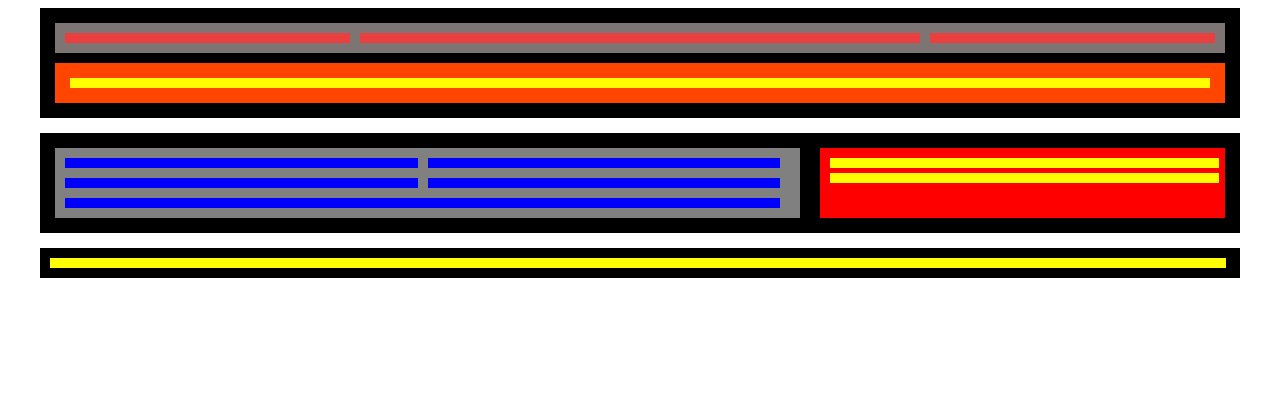
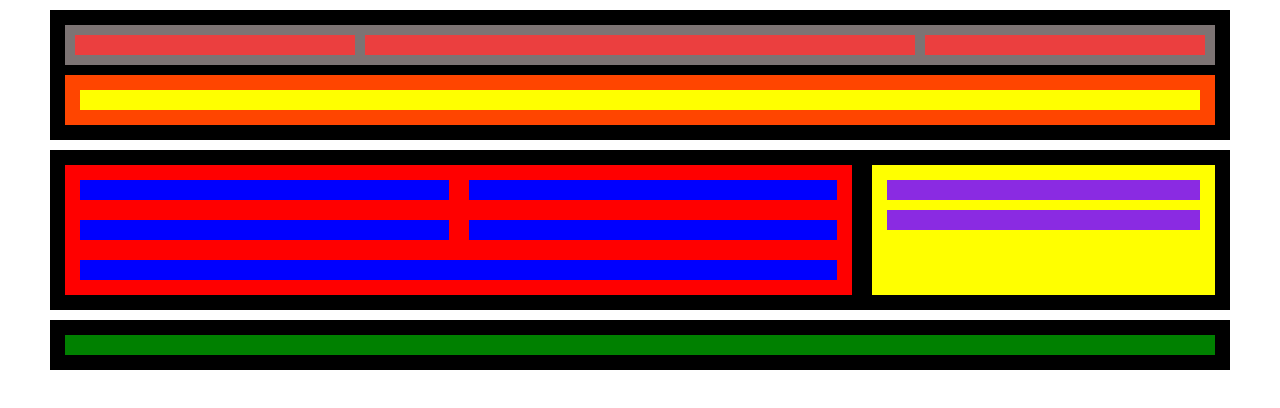
Before and after one commit to Luiso-o/EjerciciosAngular-S1.1, a plain HTML site: page nivel 1/index.html in a window 1280 px wide. Drawn offline with Linux system fonts and the light colour scheme.

Commit message:
mejoras nivel 1

```diff
--- a/nivel 1/index.html
+++ b/nivel 1/index.html
@@ -5,38 +5,41 @@
     <meta charset="UTF-8">
     <meta name="viewport" content="width=device-width, initial-scale=1.0">
     <link rel="stylesheet" href="styles.css">
-    <title>Nivel 1</title>
+    <title>flex container</title>
 </head>
 
 <body>
-    <div class="rectangulo-1">
-        <div class="rectangulo-2">
-            <div class="rectangulo-3"></div>
-            <div class="rectangulo-4"></div>
-            <div class="rectangulo-5"></div>
+    <div class="contenedor-1">
+        <div class="contenedor-2">
+            <div class="contenedor-3"></div>
+            <div class="contenedor-4"></div>
+            <div class="contenedor-5"></div>
         </div>
-        <div class="rectangulo-6">
-            <div class="rectangulo-7"></div>
+        <div class="contenedor-6">
+            <div class="contenedor-7"></div>
         </div>
     </div>
 
-    <div class="rectangulo-8">
-        <div class="rectangulo-9">
-            <div class="rectangulo-10"></div>
-            <div class="rectangulo-11"></div>
-            <div class="rectangulo-12"></div>
-            <div class="rectangulo-13"></div>
-            <div class="rectangulo-14"></div>
+    <div class="contenedor-8">
+        <div class="contenedor-9">
+            <div class="contenedor-9-1">
+                <div class="contenedor-10"></div>
+                <div class="contenedor-11"></div>
+            </div>
+            <div class="contenedor-9-2">
+                <div class="contenedor-12"></div>
+                <div class="contenedor-13"></div>
+            </div>
+            <div class="contenedor-14"></div>
         </div>
-        <div class="rectangulo-15">
-            <div class="rectangulo-16"></div>
-            <div class="rectangulo-17"></div>
+        <div class="contenedor-15">
+            <div class="contenedor-16"></div>
+            <div class="contenedor-17"></div>
         </div>
     </div>
 
-    <div class="rectangulo-18">
-        <div class="rectangulo-19"></div>
+    <div class="contenedor-18">
+        <div class="contenedor-19"></div>
     </div>
 </body>
-
 </html>
--- a/nivel 1/styles.css
+++ b/nivel 1/styles.css
@@ -1,109 +1,119 @@
 body{
   max-width: 1200px;
-  margin-left: 40px;
+  margin: 0 auto;
+  justify-content: center;
 }
 
-.rectangulo-1 {
+.contenedor-1 {
   background-color: black;
   padding: 5px;
+  margin: 10px;
 }
 
-.rectangulo-2 {
+.contenedor-2 {
   padding: 5px;
   background-color: rgb(125, 116, 116);
   margin: 10px;
   display: flex;
 }
 
-.rectangulo-3,
-.rectangulo-5 {
+.contenedor-3,
+.contenedor-5 {
   padding: 5px;
   background-color: rgb(235, 63, 63);
   margin: 5px;
   width: 25%;
+  height: 10px;
 }
 
-.rectangulo-4 {
+.contenedor-4 {
   padding: 5px;
   background-color: rgb(235, 63, 63);
   margin: 5px;
   width: 50%;
+  height: 10px;
 }
 
-.rectangulo-6 {
+.contenedor-6 {
   padding: 5px;
   background-color: orangered;
   margin: 10px;
   display: flex;
 }
 
-.rectangulo-7 {
+.contenedor-7 {
   padding: 5px;
   background-color: yellow;
   margin: 10px;
   width: 100%;
+  height: 10px;
 }
 
-.rectangulo-8 {
+.contenedor-8{
   background-color: black;
+  margin: 10px;
   padding: 5px;
-  margin-top: 15px;
   display: flex;
 }
 
-.rectangulo-9 {
+.contenedor-9{
+  background-color: red;
+  margin: 10px;
   padding: 5px;
-  background-color: grey;
-  margin: 10px;
-  width: 65%;
-  display: flex;
-  flex-wrap: wrap;
-  height: 60px;
-  align-content: space-between;
+  width: 70%;
 }
 
-.rectangulo-10,
-.rectangulo-11,
-.rectangulo-12,
-.rectangulo-13 {
-  padding: 5px;
-  margin: 5px;
-  background-color:blue;
-  width: 48%;
-  box-sizing: border-box;
+.contenedor-9-1{
+display: flex;
 }
 
-.rectangulo-14 {
+.contenedor-10,
+.contenedor-11,
+.contenedor-12,
+.contenedor-13 {
+  background-color: blue;
+  margin: 10px;
   padding: 5px;
-  margin: 5px;
-  background-color:blue;
-  width: 96%;
+  height: 10px;
+  width: 50%;
 }
 
-.rectangulo-15 {
+.contenedor-9-2{
+  display: flex;
+ }
+
+.contenedor-14 {
+  background-color: blue;
+  margin: 10px;
   padding: 5px;
-  background-color: red;
-  margin: 10px;
-  width: 35%;
+  height: 10px;
 }
 
-.rectangulo-16,
-.rectangulo-17 {
+
+.contenedor-15 {
+  background-color: yellow;
+  margin: 10px;
   padding: 5px;
-  margin: 5px;
-  background-color: yellow;
-  width: 96%;
+  width: 30%;
 }
 
-.rectangulo-18 {
-  background-color: black;
+.contenedor-16,
+.contenedor-17 {
+  background-color: blueviolet;
+  margin: 10px;
   padding: 5px;
-  margin-top: 15px;
+  height: 10px;
 }
 
-.rectangulo-19 {
+.contenedor-18 {
+  background-color: black;
+  margin: 10px;
   padding: 5px;
-  margin: 5px;
-  background-color: yellow;
-  width: 98%;
 }
+
+.contenedor-19 {
+  background-color: green;
+  margin: 10px;
+  padding: 5px;
+  height: 10px;
+}
```
